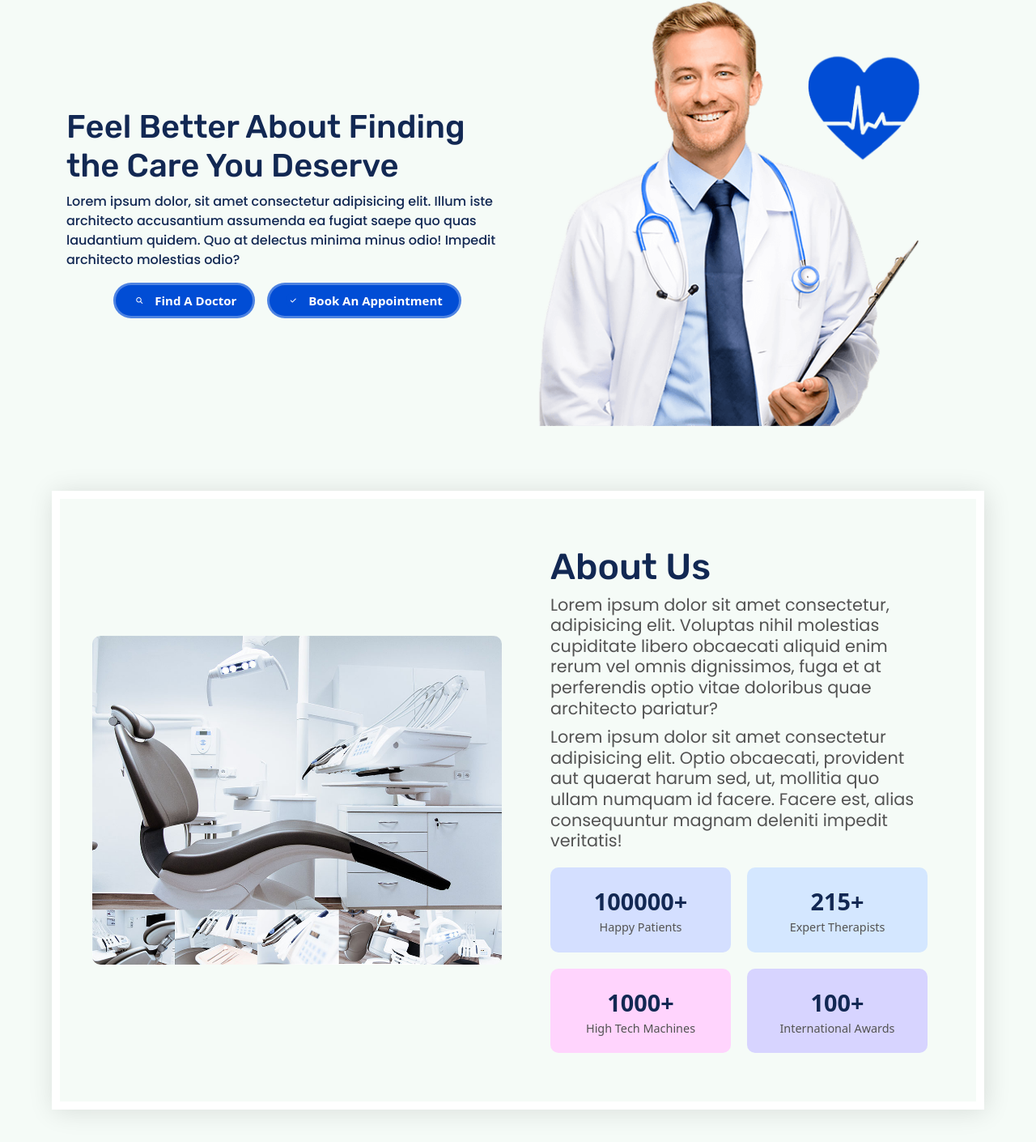
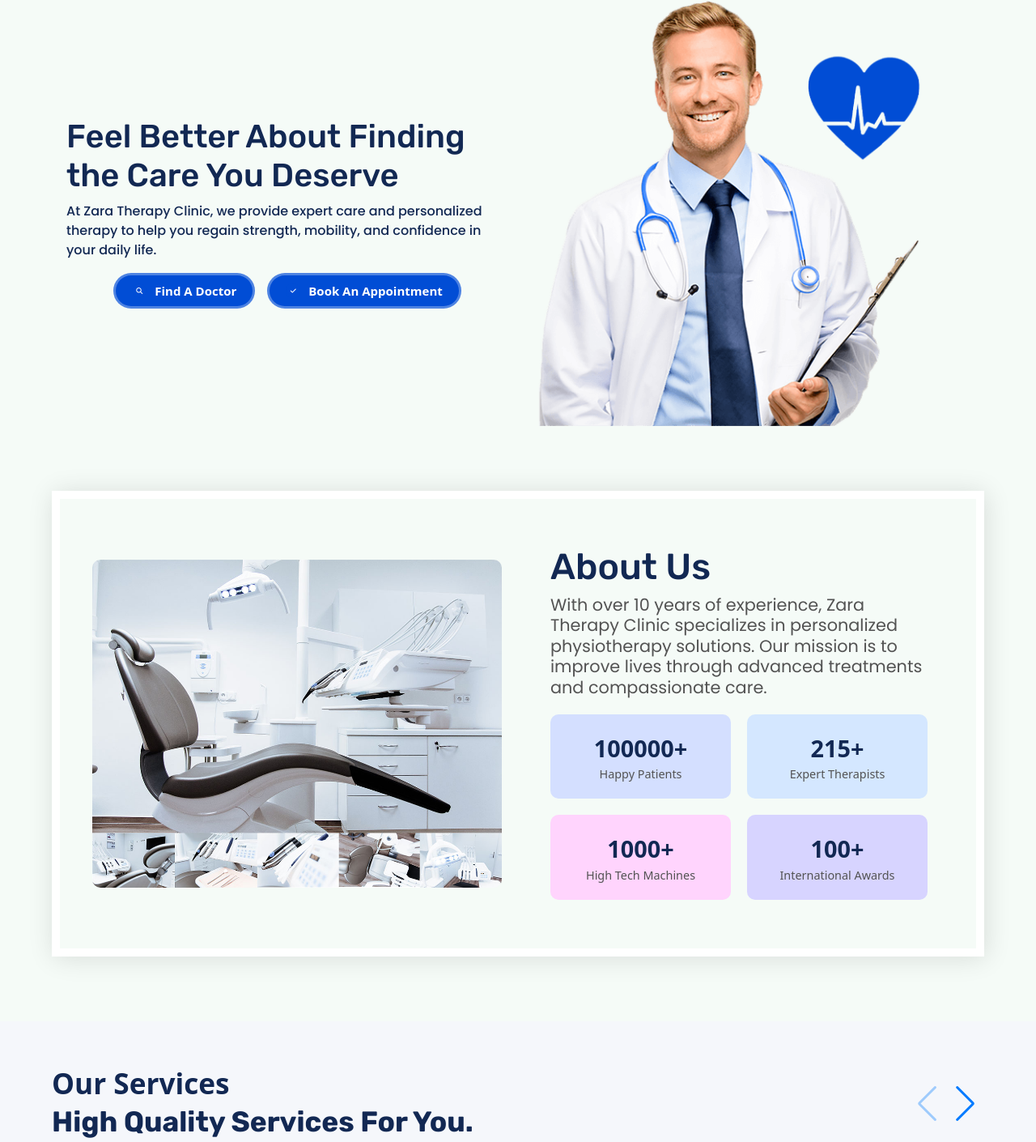
Before and after one commit to Shahzaib695/Final-e-project, a PHP site: page / in a window 1280 px wide. Shown: the part 56-1466 px from the top of the page at 81% size. Run offline with PHP 8.4, Linux system fonts and the light colour scheme.

Commit message:
fully done

```diff
--- a/css/style.css
+++ b/css/style.css
@@ -112,15 +112,10 @@ ul li a {
   display: flex;
   gap: 15px;
 }
-
-/* Remove unnecessary flex on hero-img */
-/* Ensure the image does not shrink too much */
 .hero-img {
   max-width: 100%;
   height: 90vh;
-  /* Maintain aspect ratio */
   min-width: 300px;
-  /* Prevent shrinking too much */
   object-fit: cover;
 }
 
@@ -135,7 +130,6 @@ ul li a {
   display: flex;
   gap: 15px;
   justify-content: center;
-  /* Center buttons on smaller screens */
 }
 
 .hero-text-btns a {
@@ -160,8 +154,6 @@ ul li a {
   border-radius: 50%;
   font-size: 0.5rem;
 }
-
-/* Make sure the image doesn’t shrink too much */
 .hero-content {
   display: grid;
   grid-template-columns: 1fr 1fr;
@@ -169,7 +161,6 @@ ul li a {
   align-items: center;
   margin-top: 20px;
 }
-
 /* button */
 .button {
   position: relative;
@@ -797,9 +788,7 @@ ul li a {
   max-height: 95%;
   object-fit: contain;
   object-position: center;
-  display: block;
   margin: auto;
-  /* Centers the image */
 }
 
 .team-text {
--- a/index.html
+++ b/index.html
@@ -75,9 +75,7 @@
         <div class="col-md-6 text-center text-md-start">
           <div class="hero-text">
             <h1>Feel Better About Finding the Care You Deserve</h1>
-            <p>Lorem ipsum dolor, sit amet consectetur adipisicing elit. Illum iste architecto accusantium assumenda ea
-              fugiat saepe quo quas laudantium quidem. Quo at delectus minima minus odio! Impedit architecto molestias
-              odio?</p>
+            <p>At Zara Therapy Clinic, we provide expert care and personalized therapy to help you regain strength, mobility, and confidence in your daily life.</p>
 
             <div class="hero-text-btns">
               <button class="button">
@@ -113,11 +111,7 @@
     </div>
     <div class="our-story-text">
       <h2>About Us</h2>
-      <p>Lorem ipsum dolor sit amet consectetur, adipisicing elit. Voluptas nihil molestias cupiditate libero obcaecati
-        aliquid enim rerum vel omnis dignissimos, fuga et at perferendis optio vitae doloribus quae architecto pariatur?</p>
-      <p>Lorem ipsum dolor sit amet consectetur adipisicing elit. Optio obcaecati, provident aut quaerat harum sed, ut,
-        mollitia quo ullam numquam id facere. Facere est, alias consequuntur magnam deleniti impedit veritatis!</p>
-
+      <p>With over 10 years of experience, Zara Therapy Clinic specializes in personalized physiotherapy solutions. Our mission is to improve lives through advanced treatments and compassionate care.</p>
       <!-- happy client numbers -->
       <div class="story-number-container">
         <div class="story-number-box s-n-box1">
@@ -539,7 +533,7 @@
   <section id="testimonials">
     <div class="testimonials-heading">
         <h3>Our Paitents Feedback About Us</h3>
-        <p>Lorem ipsum, dolor sit amet consectetur adipisicing elit. Beatae ad, officia ratione sint quis dignissimos delectus aspernatur rerum labore magnam architecto nobis</p>
+        <p>Our patients have experienced remarkable recovery and pain relief through our expert therapy services. Read their inspiring stories and see how Zara Therapy Clinic has helped them regain strength and confidence.</p>
        <div class="testimonials-content">
         <div class="testimonials-img">
           <img src="images/testimonials-img.png" alt="">
@@ -551,7 +545,7 @@
                 <img src="images/t1.jpg" alt="">
               </div>
               <div class="t-profile-text">
-                <strong>Client Name</strong>
+                <strong>Alishba</strong>
                 <span>From Lahore</span>
                 <div class="t-rating">
                   <i class="fa-solid fa-stars"></i>
@@ -563,7 +557,7 @@
               </div>
             </div>
             <!-- feedback ki line -->
-             <p>Lorem ipsum dolor sit amet, consectetur adipisicing elit. Id architecto libero assumenda earum? Saepe ratione minima vitae repellat necessitatibus consequatur modi.</p>
+            <p>Zara Therapy Clinic helped me recover from my injury faster than I imagined! Highly recommend their services.</p>
           </div>
         </div>
        </div>
@@ -573,9 +567,7 @@
     <div class="container">
       <div class="text-center">
         <h1>Contact Us</h1>
-        <p>
-          Lorem ipsum dolor sit amet, consectetur adipisicing elit, sed do eiusmod tempor incididunt ut labore et dolore magna aliqua. Ut enim ad minim veniam.
-        </p>
+        <p>Reach out to us for expert therapy services and professional advice.</p>
       </div>
 
       <div class="row">
@@ -643,7 +635,7 @@
     <div class="footer-container">
       <div class="footer-company-box">
         <a href="" class="navbar-brand"><span>Zara</span>Therapy Clinic</a>
-        <p>Lorem ipsum dolor sit amet consectetur adipisicing elit. Hic beatae aperiam, laborum rerum culpa necessitatibus. Maxime corrupti debitis illum incidunt.</p>
+        <p>Zara Therapy Clinic is committed to providing top-quality rehabilitation and therapy services to help you live pain-free.</p>
         <div class="footer-social">
           <a href=""><i class="fa-brands fa-facebook-f"></i></a>
           <a href=""><i class="fa-brands fa-instagram"></i></a>
```
